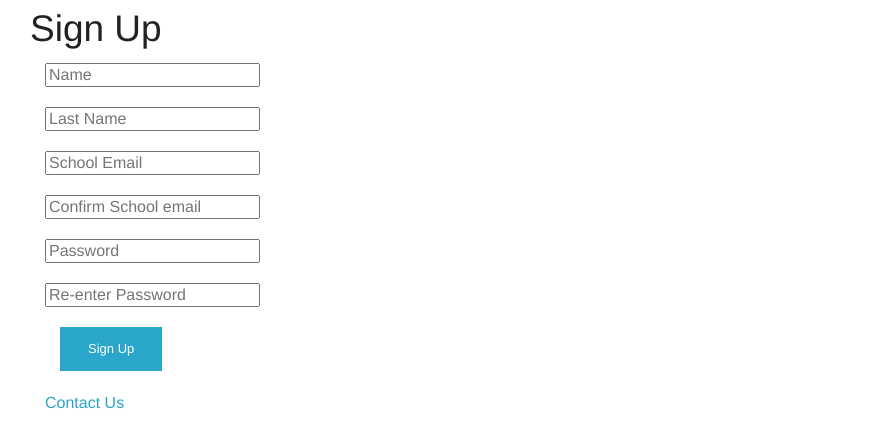
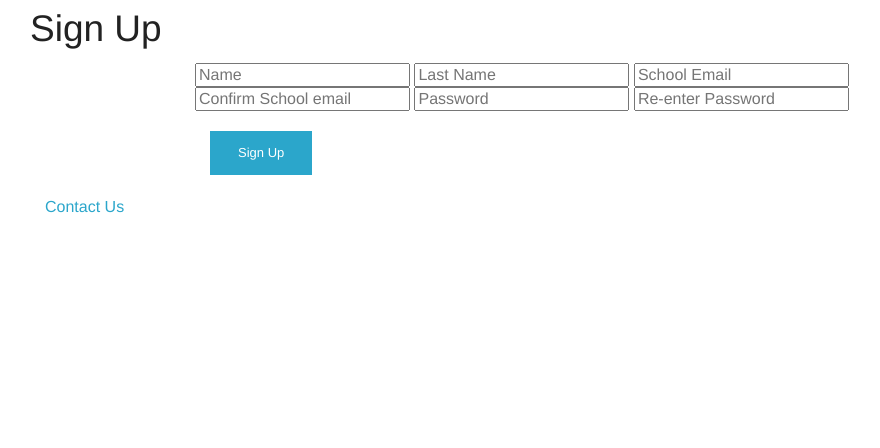
Before and after one commit to neoprez/adschool, a PHP site: page /signup.php in a window 1280 px wide. Shown: the part 24-472 px from the top of the page, without its empty margins (110-990 px from the left). Run offline with PHP 8.4, Linux system fonts and the light colour scheme.

Commit message:
added signup changes

```diff
--- a/signup.php
+++ b/signup.php
@@ -1,37 +1,37 @@
 <?php include('header.php'); ?>
 			<h2> Sign Up</h2>
 <form>
-  <div class="row">
+  <div class="row center">
     <div class="large-12 columns">
       <label>
         <input type="text" placeholder="Name" />
       </label>
 
-     <p></p>
+
 
       <label>
         <input type="text" placeholder="Last Name" />
       </label>
 
-         <p></p>
+
 
       <label>
         <input type="text" placeholder="School Email" />
       </label>
 
-         <p></p>
+
 
       <label>
         <input type="text" placeholder="Confirm School email" />
       </label>
 
-         <p></p>
+
 
       <label>
         <input type="text" placeholder="Password" />
       </label>
 
-         <p></p>
+
 
          <label>
         <input type="text" placeholder="Re-enter Password" />
--- a/styles.css
+++ b/styles.css
@@ -6,3 +6,8 @@
      max-width: 62.5em;
      width: 100%;
 }
+
+.center {
+margin: 0 auto;
+max-width: 70%;
+}
```
Also changed, not shown: events.php (added, +14 -0 lines).
